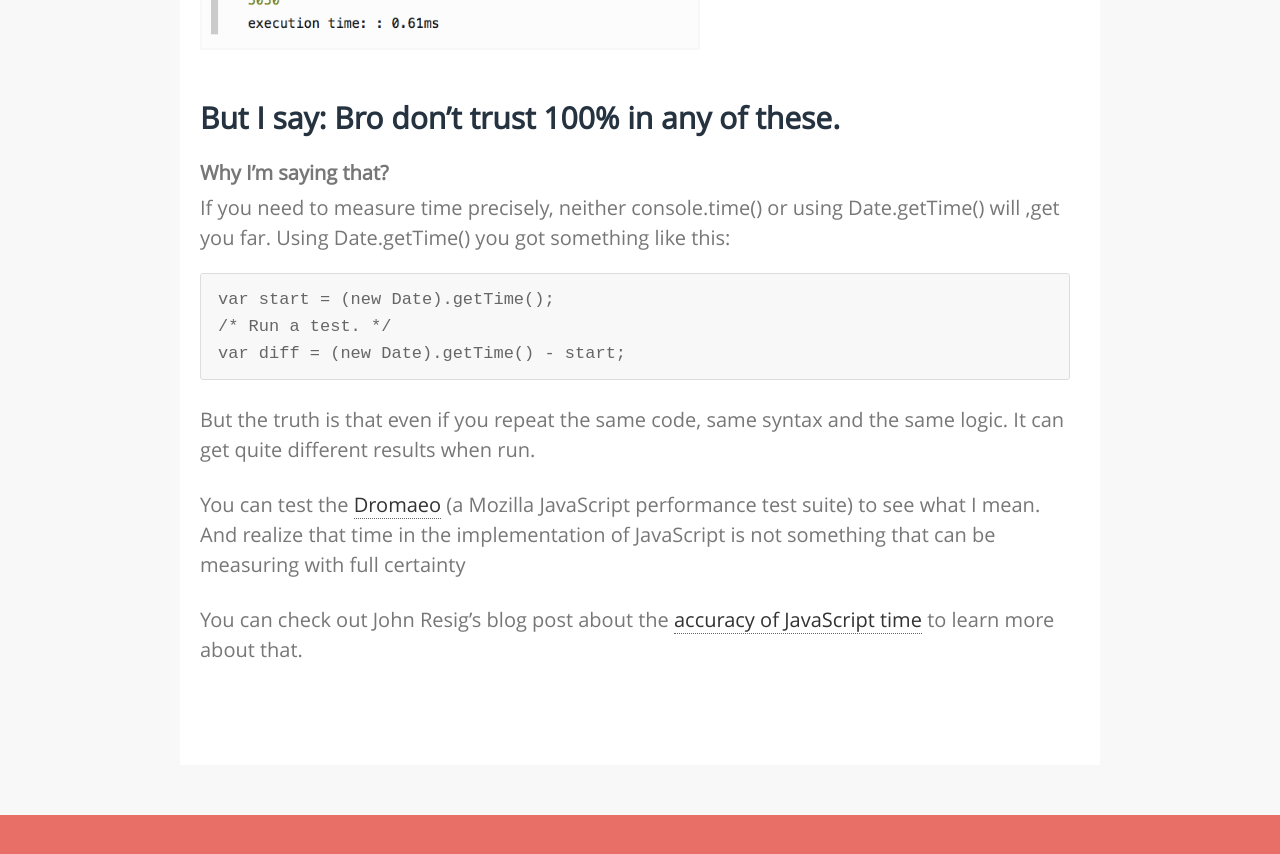
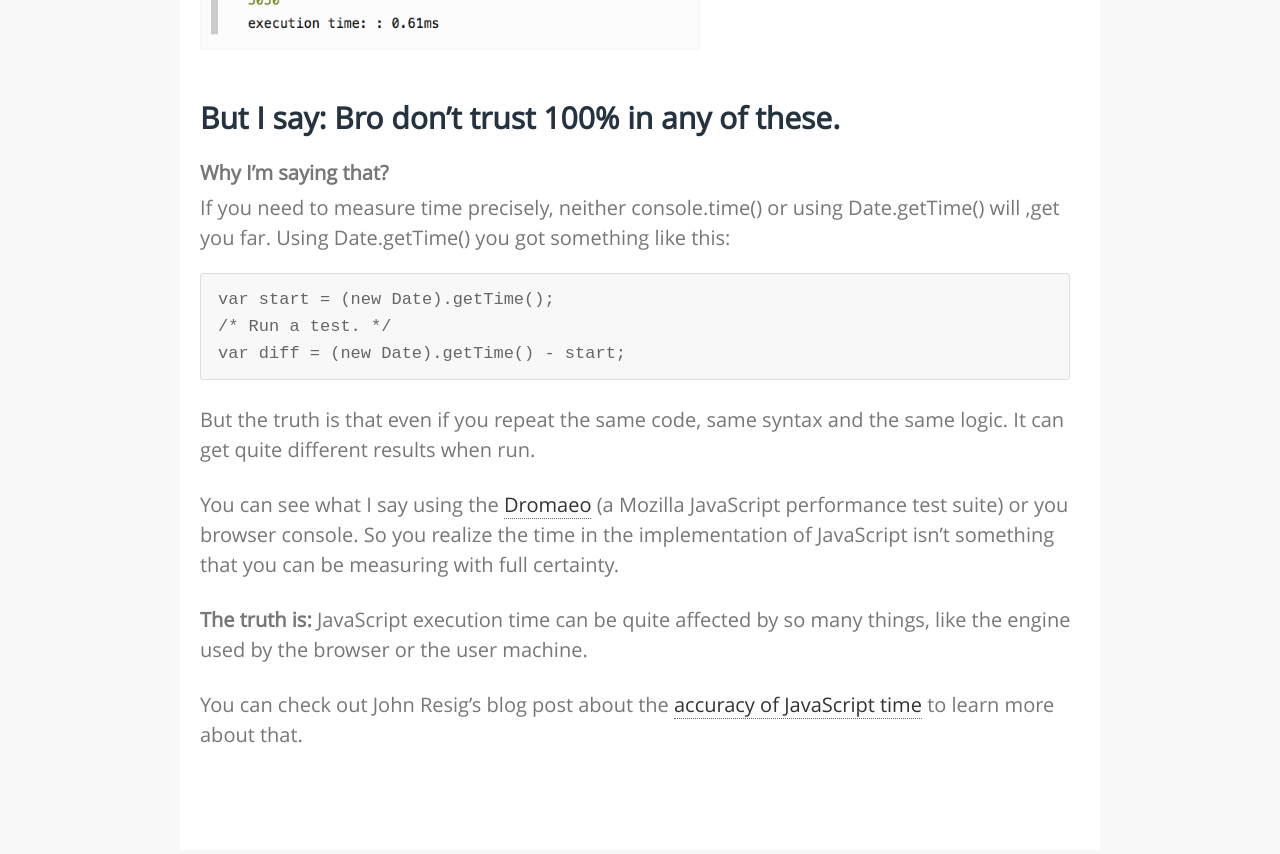
Before and after one commit to raphamorim/raphamorim.github.com, a Jekyll site: the page built from _posts/2015-04-7-sorry-i-dont-trust-in-console-time.md, in a window 1280 px wide and 900 px high, scrolled down 1911 px. Shown: the top 854 px of the window. Built offline with Jekyll 4.4.1, drawn with Linux system fonts in a browser that asks for light colours; comment, search, counter and statistics services are not loaded; before the commit the page ends 2726 px from its top, so only the background shows below that.

Commit message:
fix post

```diff
--- a/_posts/2015-04-7-sorry-i-dont-trust-in-console-time.md
+++ b/_posts/2015-04-7-sorry-i-dont-trust-in-console-time.md
@@ -55,6 +55,8 @@ If you need to measure time precisely, neither console.time() or using Date.getT
 
 But the truth is that even if you repeat the same code, same syntax and the same logic. It can get quite different results when run.
 
-You can test the [Dromaeo](http://dromaeo.com/) (a Mozilla JavaScript performance test suite) to see what I mean. And realize that time in the implementation of JavaScript is not something that can be measuring with full certainty
+You can see what I say using the [Dromaeo](http://dromaeo.com/) (a Mozilla JavaScript performance test suite) or you browser console. So you realize the time in the implementation of JavaScript isn't something that you can be measuring with full certainty.
+
+**The truth is:** JavaScript execution time can be quite affected by so many things, like the engine used by the browser or the user machine.
 
 You can check out John Resig's blog post about the [accuracy of JavaScript time](http://ejohn.org/blog/accuracy-of-javascript-time/) to learn more about that.
```
Also changed, not shown: 1 other file.
